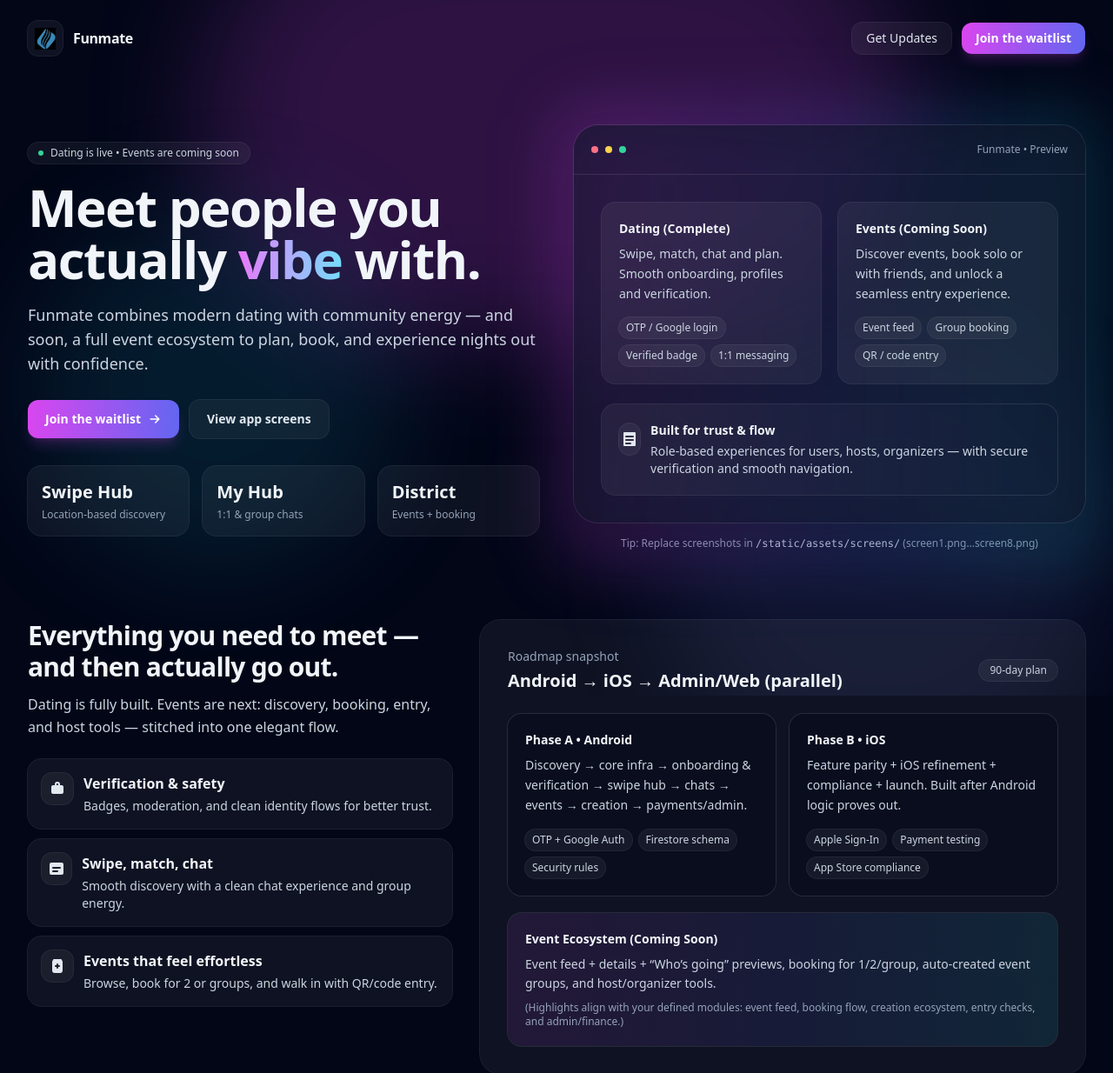
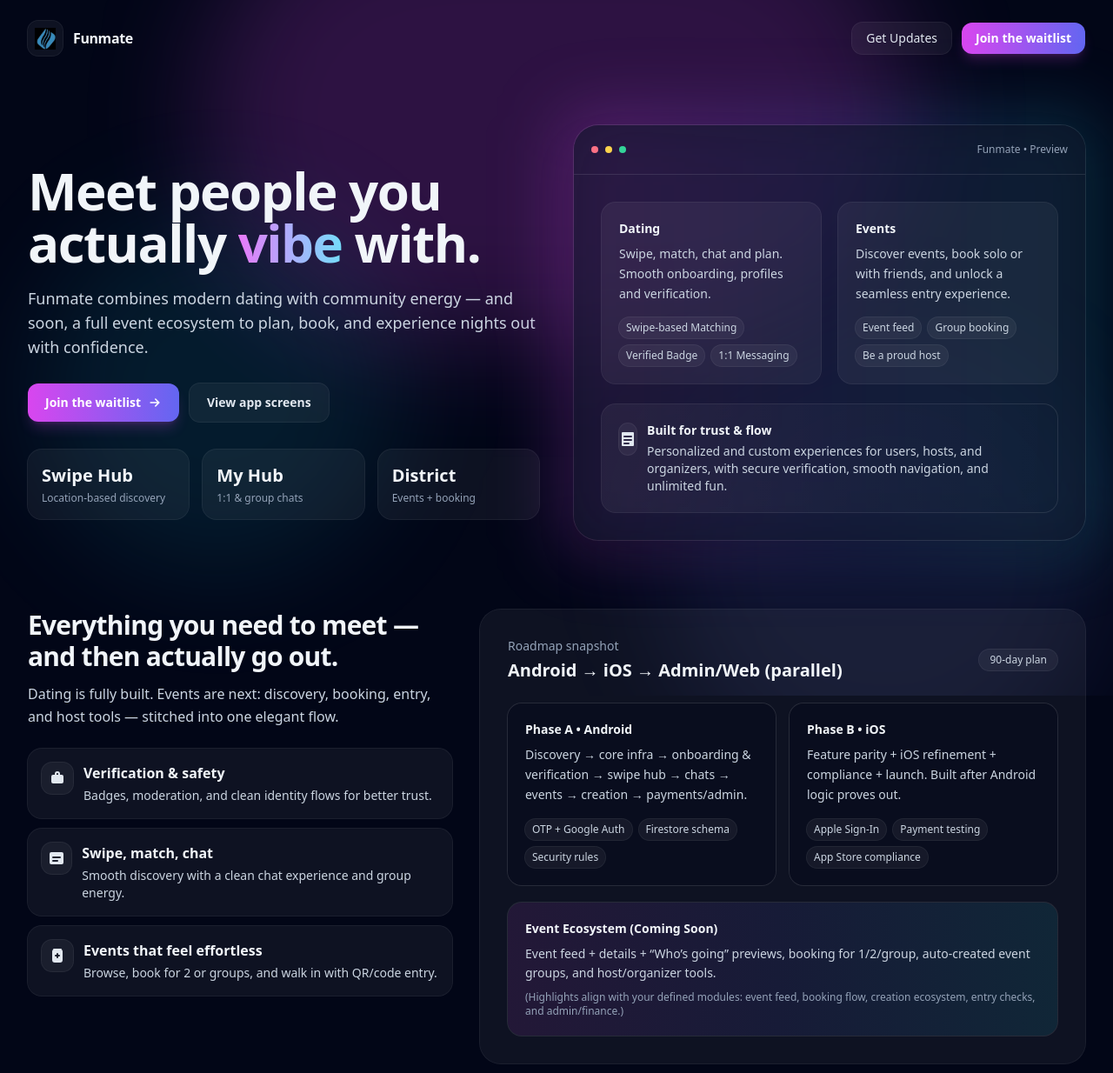
Before and after one commit to brpuneet898/funmate-landing-page, a Flask app: page / in a window 1280 px wide. Shown: the top 1234 px of the page at 87% size. Run offline with Flask 3, Linux system fonts and the light colour scheme; some libraries are stand-ins or nearby versions.

Commit message:
updated first div

```diff
--- a/templates/index.html
+++ b/templates/index.html
@@ -47,16 +47,8 @@
           </div>
           <div class="leading-tight">
             <div class="text-base font-semibold tracking-tight">Funmate</div>
-            <!-- <div class="text-xs text-slate-400">Dating • Community • Events</div> -->
           </div>
         </a>
-
-        <!-- <nav class="hidden md:flex items-center gap-6 text-sm text-slate-300">
-          <a class="hover:text-white transition" href="#product">Product</a>
-          <a class="hover:text-white transition" href="#screens">Screens</a>
-          <a class="hover:text-white transition" href="#founder">Founder</a>
-          <a class="hover:text-white transition" href="#faq">FAQ</a>
-        </nav> -->
 
         <div class="flex items-center gap-3">
           <a href="#cta" class="hidden sm:inline-flex rounded-xl bg-white/5 px-4 py-2 text-sm font-medium text-slate-200 ring-1 ring-white/10 hover:bg-white/10 transition">
@@ -75,10 +67,6 @@
     <section class="mx-auto max-w-7xl px-4 sm:px-6 lg:px-8 pt-8 pb-14 lg:pt-14 lg:pb-20">
       <div class="grid lg:grid-cols-12 gap-10 items-center">
         <div class="lg:col-span-6">
-          <div class="inline-flex items-center gap-2 rounded-full bg-white/5 px-3 py-1 text-xs text-slate-300 ring-1 ring-white/10">
-            <span class="h-1.5 w-1.5 rounded-full bg-emerald-400"></span>
-            Dating is live • Events are coming soon
-          </div>
 
           <h1 class="mt-5 text-4xl sm:text-5xl lg:text-6xl font-semibold tracking-tight">
             Meet people you actually
@@ -137,26 +125,26 @@
               <div class="p-6 sm:p-8">
                 <div class="grid sm:grid-cols-2 gap-5">
                   <div class="rounded-2xl bg-white/5 ring-1 ring-white/10 p-5">
-                    <div class="text-sm font-semibold text-slate-100">Dating (Complete)</div>
+                    <div class="text-sm font-semibold text-slate-100">Dating</div>
                     <p class="mt-2 text-sm text-slate-300 leading-relaxed">
                       Swipe, match, chat and plan. Smooth onboarding, profiles and verification.
                     </p>
                     <div class="mt-4 flex flex-wrap gap-2">
-                      <span class="text-xs rounded-full bg-white/5 ring-1 ring-white/10 px-2 py-1 text-slate-300">OTP / Google login</span>
-                      <span class="text-xs rounded-full bg-white/5 ring-1 ring-white/10 px-2 py-1 text-slate-300">Verified badge</span>
-                      <span class="text-xs rounded-full bg-white/5 ring-1 ring-white/10 px-2 py-1 text-slate-300">1:1 messaging</span>
+                      <span class="text-xs rounded-full bg-white/5 ring-1 ring-white/10 px-2 py-1 text-slate-300">Swipe-based Matching</span>
+                      <span class="text-xs rounded-full bg-white/5 ring-1 ring-white/10 px-2 py-1 text-slate-300">Verified Badge</span>
+                      <span class="text-xs rounded-full bg-white/5 ring-1 ring-white/10 px-2 py-1 text-slate-300">1:1 Messaging</span>
                     </div>
                   </div>
 
                   <div class="rounded-2xl bg-white/5 ring-1 ring-white/10 p-5">
-                    <div class="text-sm font-semibold text-slate-100">Events (Coming Soon)</div>
+                    <div class="text-sm font-semibold text-slate-100">Events</div>
                     <p class="mt-2 text-sm text-slate-300 leading-relaxed">
                       Discover events, book solo or with friends, and unlock a seamless entry experience.
                     </p>
                     <div class="mt-4 flex flex-wrap gap-2">
                       <span class="text-xs rounded-full bg-white/5 ring-1 ring-white/10 px-2 py-1 text-slate-300">Event feed</span>
                       <span class="text-xs rounded-full bg-white/5 ring-1 ring-white/10 px-2 py-1 text-slate-300">Group booking</span>
-                      <span class="text-xs rounded-full bg-white/5 ring-1 ring-white/10 px-2 py-1 text-slate-300">QR / code entry</span>
+                      <span class="text-xs rounded-full bg-white/5 ring-1 ring-white/10 px-2 py-1 text-slate-300">Be a proud host</span>
                     </div>
                   </div>
                 </div>
@@ -171,7 +159,7 @@
                     <div>
                       <div class="text-sm font-semibold">Built for trust & flow</div>
                       <div class="mt-1 text-sm text-slate-300">
-                        Role-based experiences for users, hosts, organizers — with secure verification and smooth navigation.
+                        Personalized and custom experiences for users, hosts, and organizers, with secure verification, smooth navigation, and unlimited fun.
                       </div>
                     </div>
                   </div>
@@ -180,9 +168,6 @@
               </div>
             </div>
 
-            <p class="mt-4 text-center text-xs text-slate-400">
-              Tip: Replace screenshots in <code class="text-slate-300">/static/assets/screens/</code> (screen1.png…screen8.png)
-            </p>
           </div>
         </div>
       </div>
```
